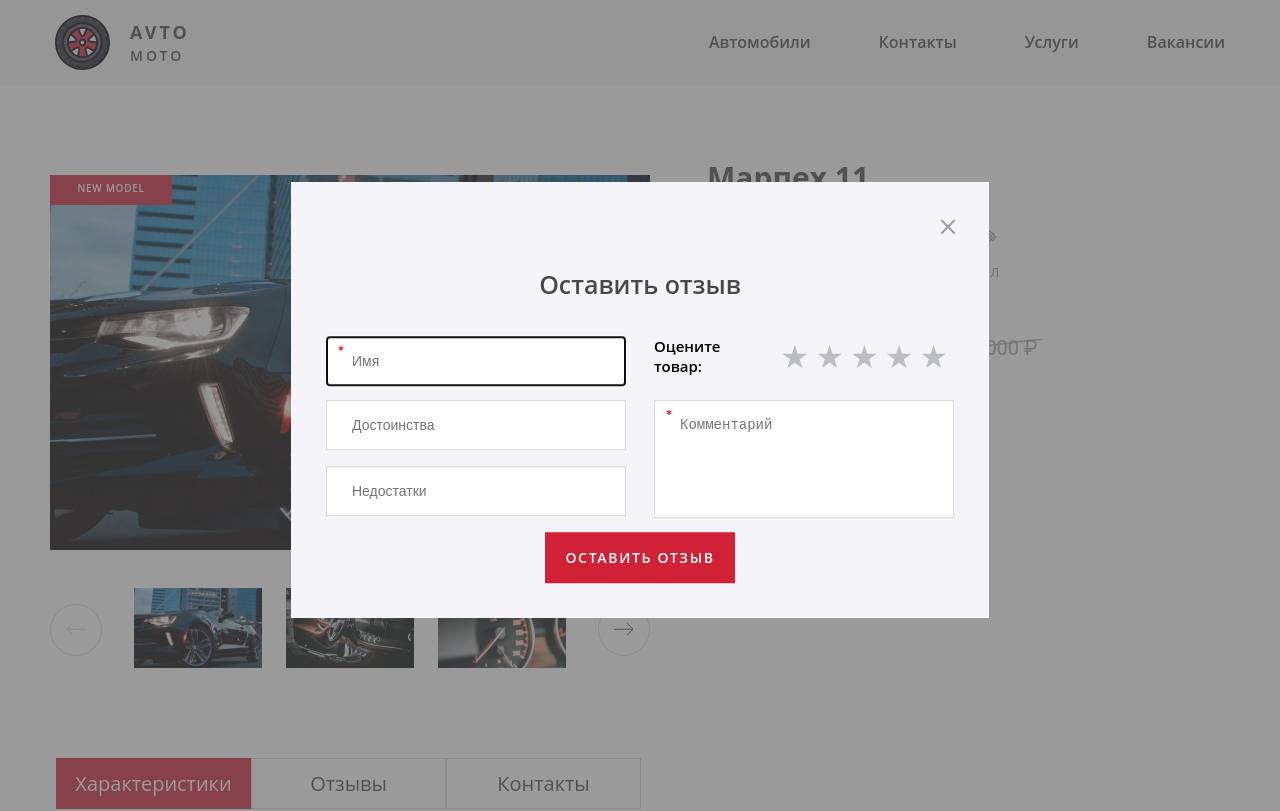
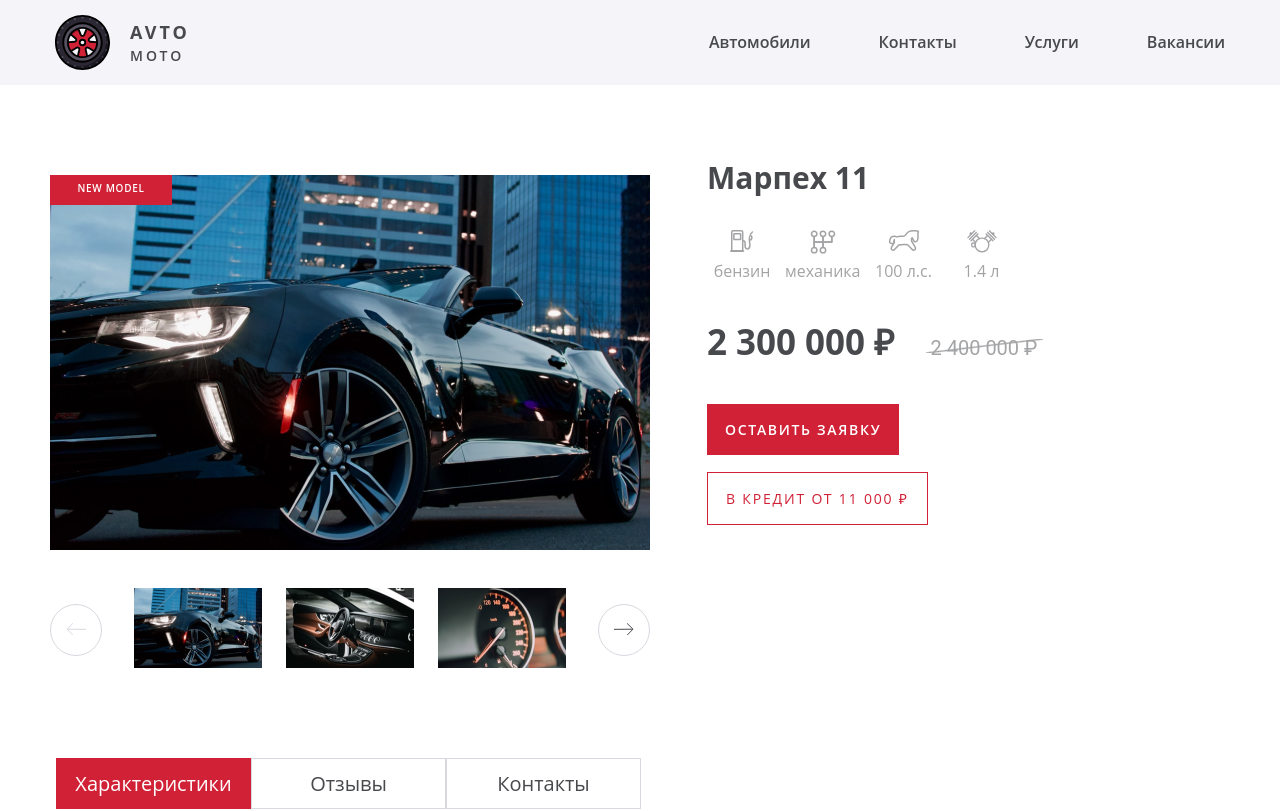
Before and after one commit to alianta/Khrustaleva_avto-moto, a React (Create React App) app in the folder project/: page / in a window 1280 px wide. Shown: the top 811 px of the page. Built offline with nearby package versions, Linux system fonts and the light colour scheme.

Commit message:
появление модального окна при нажатии на "оставить отзыв"

```diff
--- a/project/src/components/add-review/add-review.jsx
+++ b/project/src/components/add-review/add-review.jsx
@@ -1,12 +1,11 @@
 import React, {useEffect, useState} from 'react';
+import PropTypes from 'prop-types';
 
 const RATING_STAR_COUNT = 5;
 
-
-function AddReview() {
+function AddReview({onPopUpClose}) {
   const [rating, setRating] = useState(0);
   const [selectingRatingValue, setSelectingRatingValue] = useState(0);
-  const [popUpStatus, setPopUpStatus] = useState(0);
   const [name, setName] = useState('');
   const [pros, setPros] = useState('');
   const [cons, setCons] = useState('');
@@ -19,13 +18,13 @@ function AddReview() {
     localStorage.setItem('cons', cons);
     localStorage.setItem('rating', rating);
     localStorage.setItem('comment', comment);
-    setPopUpStatus(1);
+    onPopUpClose();
   };
 
   useEffect(() => {
     const handleEsc = (evt) => {
       if (evt.key === 'Escape' || evt.key === 'Esc') {
-        setPopUpStatus(1);
+        onPopUpClose();
       }
     };
     window.addEventListener('keydown', handleEsc);
@@ -33,15 +32,15 @@ function AddReview() {
     return () => {
       window.removeEventListener('keydown', handleEsc);
     };
-  }, []);
+  });
 
   return (
-    <div id="pop-up" className={`pop-up ${popUpStatus?'pop-up--close':''}`} onMouseUp={(evt)=>evt.target.id === 'pop-up'?setPopUpStatus(1):''}>
+    <div id="pop-up" className='pop-up' onMouseUp={(evt)=>evt.target.id === 'pop-up'?onPopUpClose():''}>
       <form id="add-review-form" className="review-form" onSubmit={onFormSubmit}>
         <button
           className="pop-up__close-button"
           type="button"
-          onClick={() => setPopUpStatus(1)}
+          onClick={() => onPopUpClose()}
         >
         </button>
         <h2 className="review-form__title">Оставить отзыв</h2>
@@ -100,4 +99,8 @@ function AddReview() {
   );
 }
 
+AddReview.propTypes = {
+  onPopUpClose: PropTypes.func.isRequired,
+};
+
 export default AddReview;
--- a/project/src/components/add-review/add-review.scss
+++ b/project/src/components/add-review/add-review.scss
@@ -172,8 +172,6 @@
   width: 100%;
   height: 100%;
   background-color: $color-gray-5;
-
-  &--close {
-    display: none;
-  }
+  top: 0;
+  z-index: 1;
 }
--- a/project/src/components/app/app.scss
+++ b/project/src/components/app/app.scss
@@ -6,7 +6,7 @@
 @import '../tabs/tabs.scss';
 @import '../specification/specification.scss';
 @import '../reviews/reviews.scss';
-@import '../contacts//contacts.scss';
+@import '../contacts/contacts.scss';
 @import '../footer/footer.scss';
 @import '../add-review/add-review.scss';
 
--- a/project/src/components/reviews/reviews.jsx
+++ b/project/src/components/reviews/reviews.jsx
@@ -1,9 +1,10 @@
 import React from 'react';
+import {POPUP_CLOSE_BUTTON_ID} from '../../const';
 
 function Reviews() {
   return (
     <div className="reviews">
-      <button className="button button--third">Оставить отзыв</button>
+      <button id={POPUP_CLOSE_BUTTON_ID} className="button button--third">Оставить отзыв</button>
       <ul className="reviews-list">
         <li className="review-item">
           <h3 className="review-item__author">Борис Иванов</h3>
--- a/project/src/components/site-page/site-page.jsx
+++ b/project/src/components/site-page/site-page.jsx
@@ -1,13 +1,21 @@
-import React from 'react';
+import React, { useState } from 'react';
 import Logo from '../logo/logo';
 import MainNavigation from '../main-navigation/main-navigation';
 import AutoCard from '../auto-card/auto-card';
 import Footer from '../footer/footer';
 import AddReview from '../add-review/add-review';
+import {POPUP_CLOSE_BUTTON_ID} from '../../const';
 
 function SitePage() {
+  const [isModalOpen, setIsModalOpen] = useState(false);
+  const onPopUpClose = () => setIsModalOpen(false);
   return (
-    <>
+    <div onClick={(evt)=>{
+      if(evt.target.id === POPUP_CLOSE_BUTTON_ID) {
+        setIsModalOpen(true);
+      }
+    }}
+    >
       <div className="wrapper">
         <header className="header">
           <Logo/>
@@ -20,8 +28,8 @@ function SitePage() {
       <div className="wrapper">
         <Footer/>
       </div>
-      <AddReview/>
-    </>
+      {isModalOpen?<AddReview onPopUpClose={()=>onPopUpClose()}/>:''}
+    </div>
   );
 }
 
--- a/project/src/const.js
+++ b/project/src/const.js
@@ -15,6 +15,7 @@ export const SliderImages = [
 ];
 export const SLIDER_PREV_BUTTON_NAME = 'Предыдущее изображение';
 export const SLIDER_NEXT_BUTTON_NAME = 'Следующее изображение';
+export const POPUP_CLOSE_BUTTON_ID = 'review-button';
 export const TabNumbers ={
   DEFAULT: 0,
   REVIEWS: 1,
```
